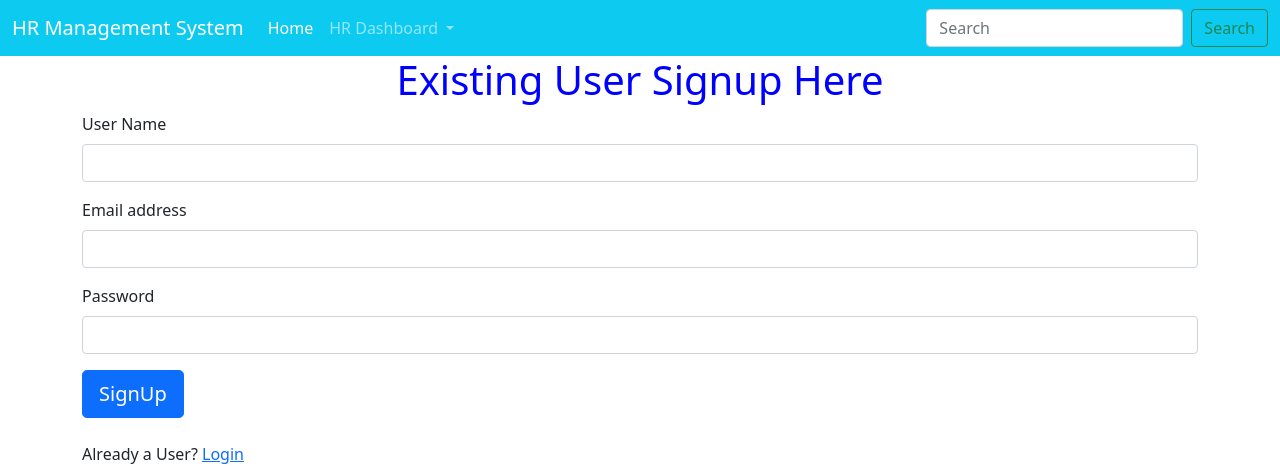
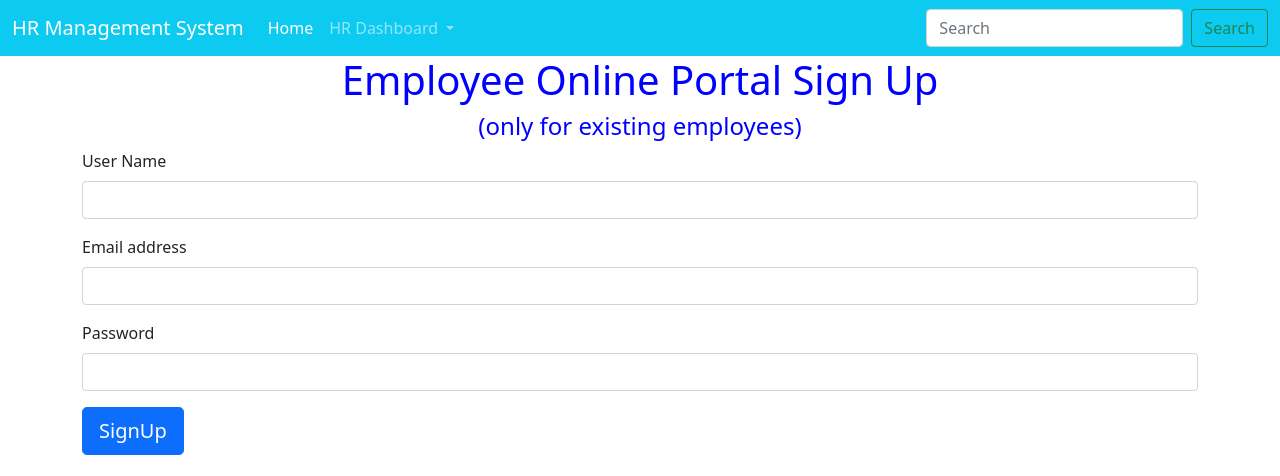
Before and after one commit to skandswami/SRH_HR_Management, a Flask app: page /EmployeeReg in a window 1280 px wide. Shown: the top 476 px of the page. Run offline with Flask 2, Linux system fonts and the light colour scheme; parts of the project's set-up code (start-up, migrations or seed data) failed here and were passed over; some libraries are stand-ins or nearby versions.

Commit message:
changed employee registeration header

```diff
--- a/templates/EmployeeReg.html
+++ b/templates/EmployeeReg.html
@@ -6,7 +6,8 @@ HR Signup
 
 {% block body %}
 <div class="container">
-<h1 style="color:blue;text-align: center;">Existing User Signup Here</h1>
+<h1 style="color:blue;text-align: center;">Employee Online Portal Sign Up</h1>
+<h4 style="color:blue;text-align: center;">(only for existing employees)</h4>
 
 <form action="/EmployeeReg" method="POST">
 
```
